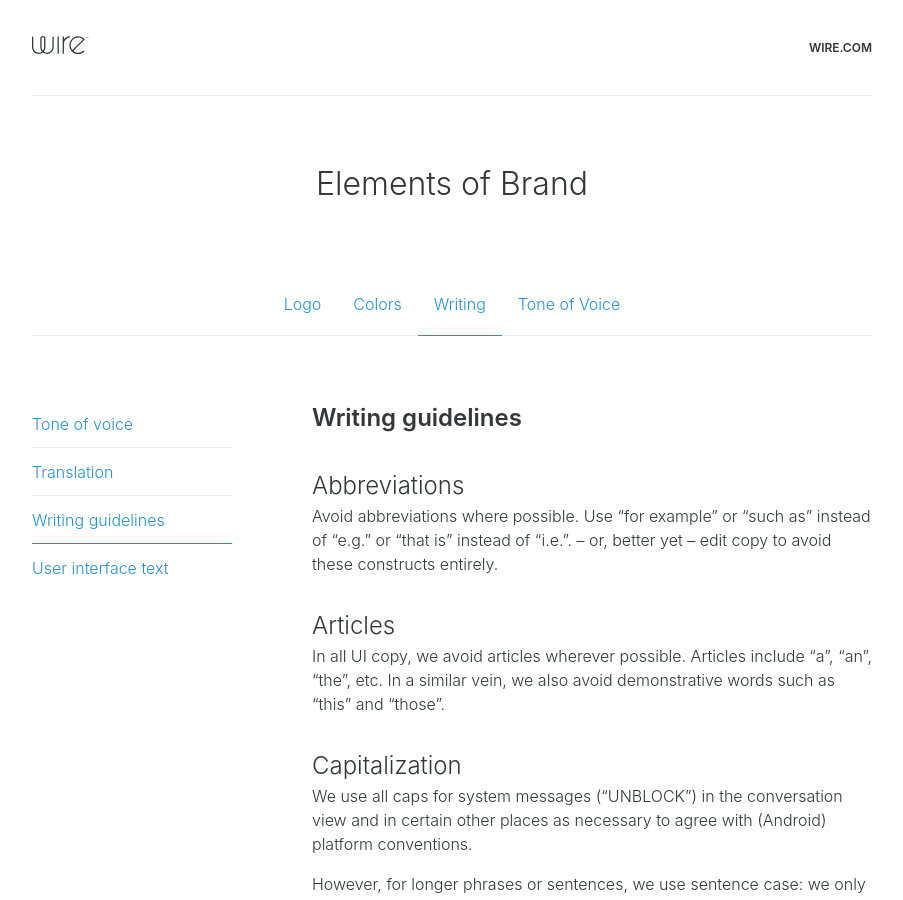
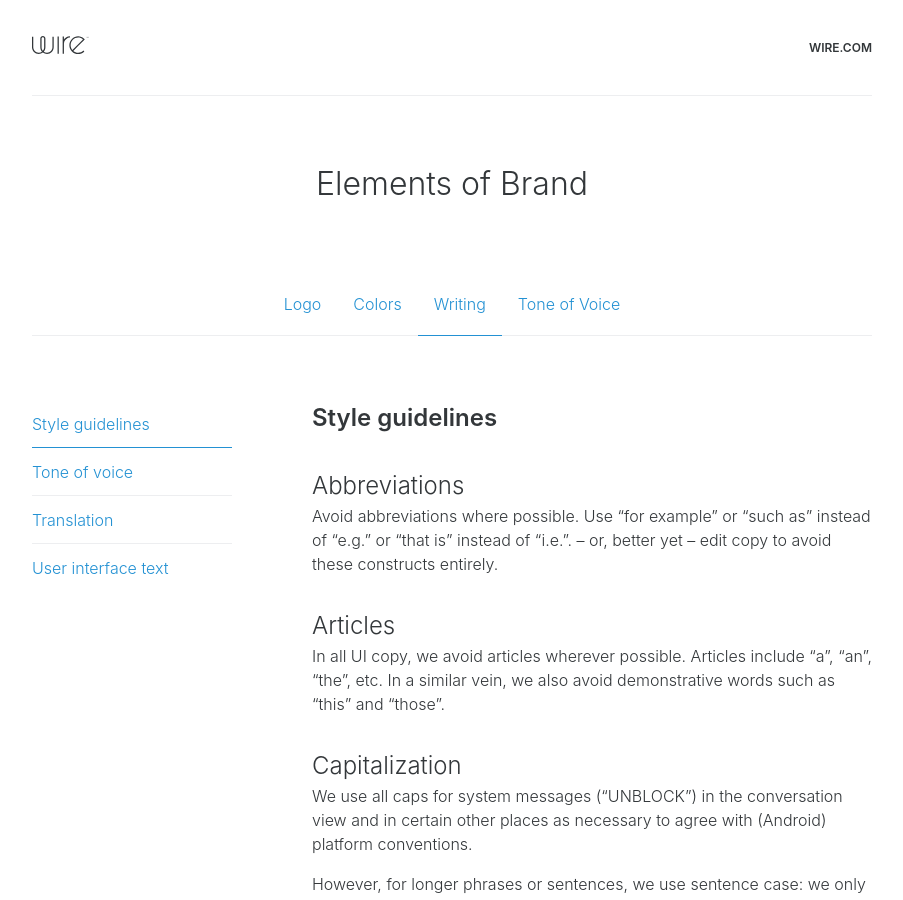
Before and after one commit to wireapp/brand, a Jekyll site: the page built from writing/style-guidelines/index.md, in a window 1280 px wide and 900 px high. Shown: the whole window, without its empty margins (188-1091 px from the left). Built offline with Jekyll 4.4.1, drawn with Linux system fonts in a browser that asks for light colours.

Commit message:
Rename “Style guidelines” & adjust navigation

```diff
--- a/writing/guidelines/index.md
+++ b/writing/style-guidelines/index.md
@@ -1,10 +1,10 @@
 ---
 layout: multipage
-title: Writing guidelines
-weight: 3
+title: Style guidelines
+weight: 1
 ---
 
-## Writing guidelines
+## Style guidelines
 
 ## Abbreviations
 
```
Also changed, not shown: writing/tone-of-voice/index.md (+1 -1 lines), writing/translation/index.md (+1 -1 lines), writing/user-interface-text/index.md (+1 -1 lines).
